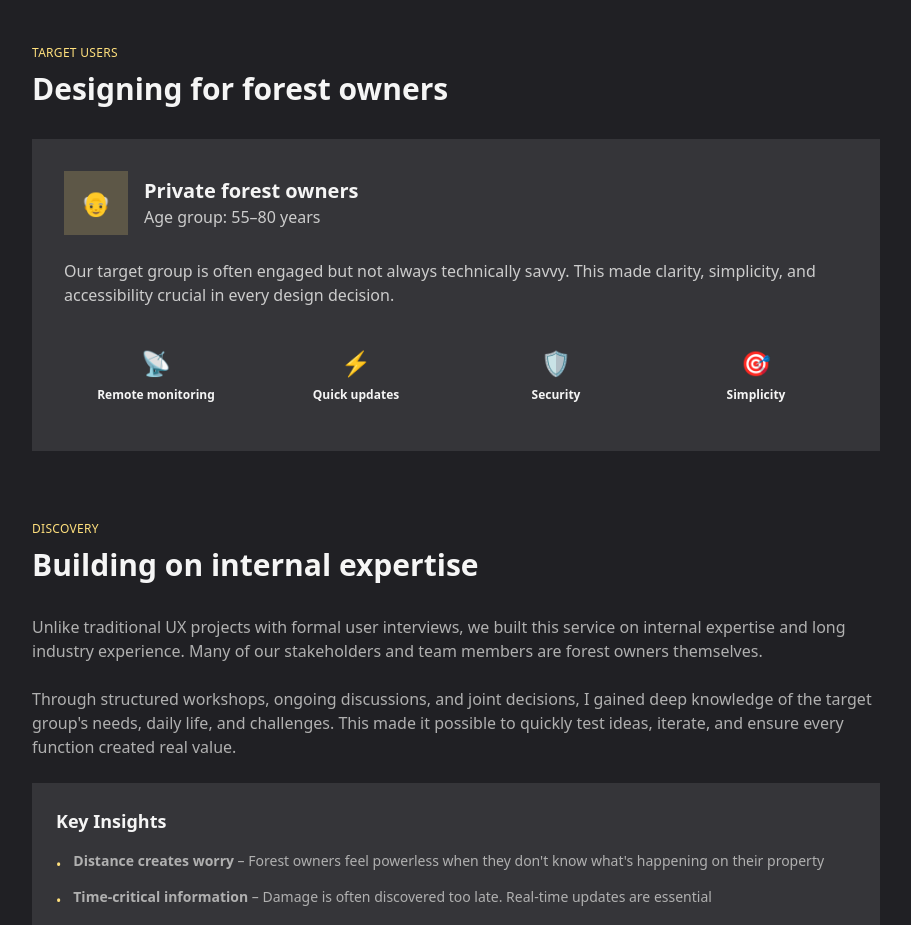
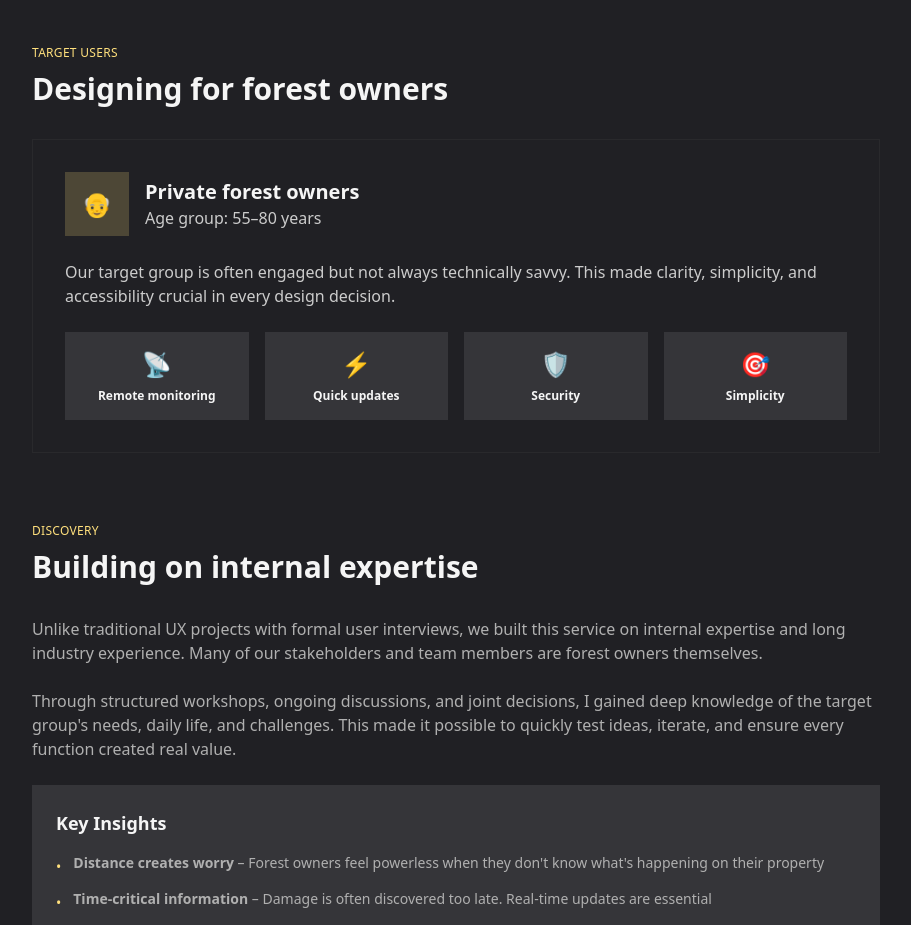
Before and after one commit to joakimstrandlund/JoakimPortfolio, a Next.js app: page /case-studies/treebula in a window 1280 px wide. Shown: the part 1580-2505 px from the top of the page, without its empty margins (184-1095 px from the left). Built offline with nearby package versions, Linux system fonts and the light colour scheme; a web font is replaced by a local one.

Commit message:
Convert Target Users container to border-only style in Treebula
- Changed from bg-secondary to border border-stroke/30
- Creates visual distinction for important content
- Matches testimonial section styling approach
- More airy, modern presentation
- Better visual hierarchy on the page

```diff
--- a/app/case-studies/treebula/page.tsx
+++ b/app/case-studies/treebula/page.tsx
@@ -70,7 +70,7 @@ export default function Page() {
                 <span className="text-xs uppercase tracking-wide text-accent">Target Users</span>
                 <h2 className="mt-2 font-grotesk font-semibold text-headings text-3xl">Designing for forest owners</h2>
               </div>
-              <div className="bg-secondary xl p-8 space-y-6">
+              <div className="border border-stroke/30 p-8 space-y-6">
                 <div className="flex items-center gap-4 mb-4">
                   <div className="w-16 h-16 bg-accent/20 full flex items-center justify-center">
                     <span className="text-2xl">👴</span>
```
